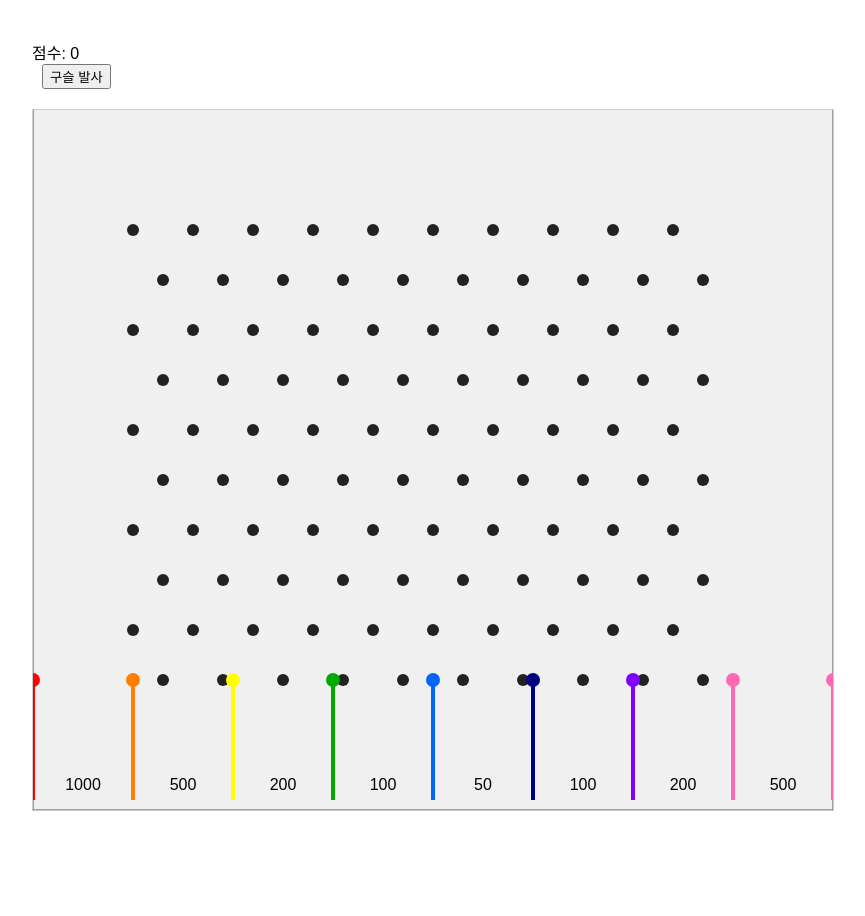
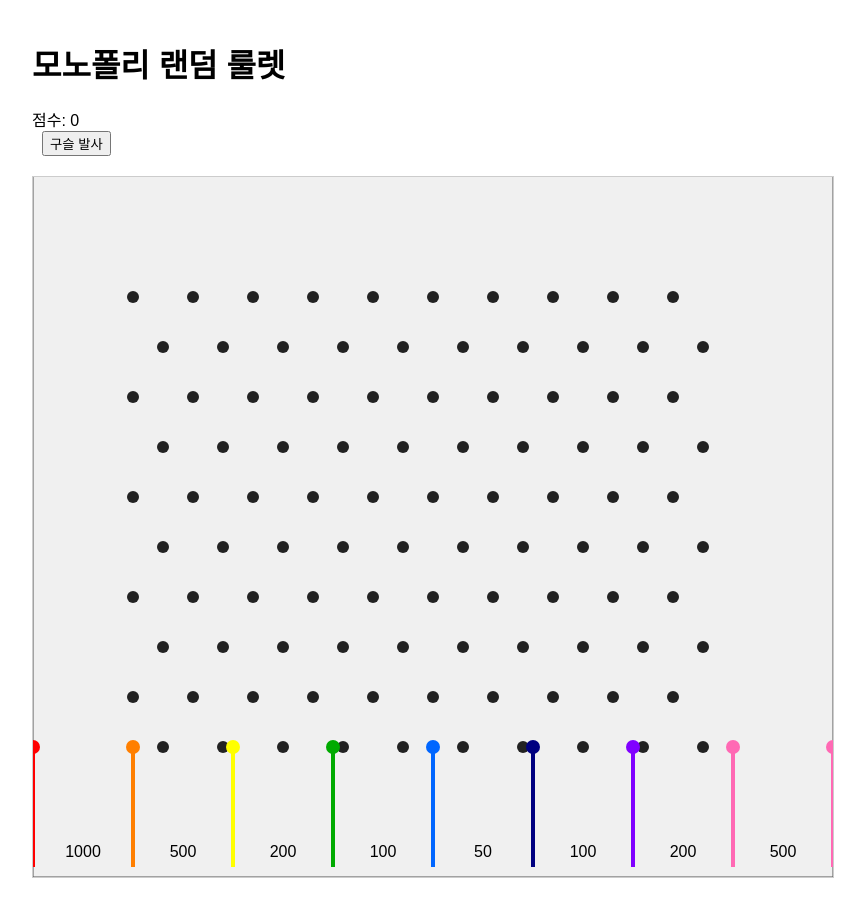
Before and after one commit to GASEU-Rangers/pachinko, a plain HTML site: page index.html in a window 1280 px wide. Shown: the whole page, without its empty margins (158-1023 px from the left). Before the commit the page ends 855 px from the top, so only its background shows below. Drawn offline with nearby package versions, Linux system fonts and the light colour scheme.

Commit message:
Update index.html

```diff
--- a/index.html
+++ b/index.html
@@ -6,13 +6,18 @@
     <title>Pachinko Game</title>
     <link rel="stylesheet" href="style.css">
 </head>
+
 <body>
-    <div class="ui">
-        <div>점수: <span id="score">0</span></div>
-        <button id="dropBall">구슬 발사</button>
+    <div class="container">
+        <h1>모노폴리 랜덤 룰렛</h1>
+
+        <div class="ui">
+            <div>점수: <span id="score">0</span></div>
+            <button id="dropBall">구슬 발사</button>
+        </div>
+
+        <canvas id="game"></canvas>
     </div>
-
-    <canvas id="game"></canvas>
 
     <script src="https://cdnjs.cloudflare.com/ajax/libs/matter-js/0.20.0/matter.min.js"></script>
     <script src="script.js"></script>
```
